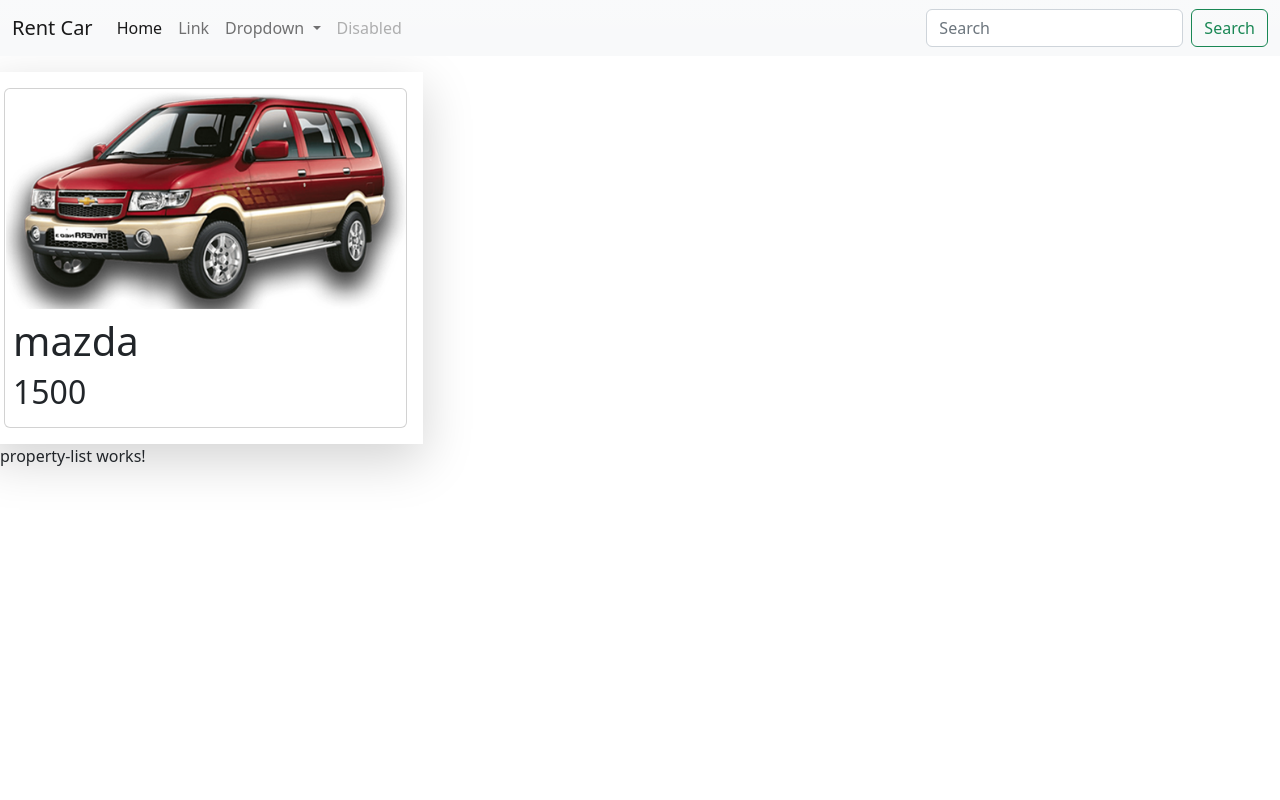
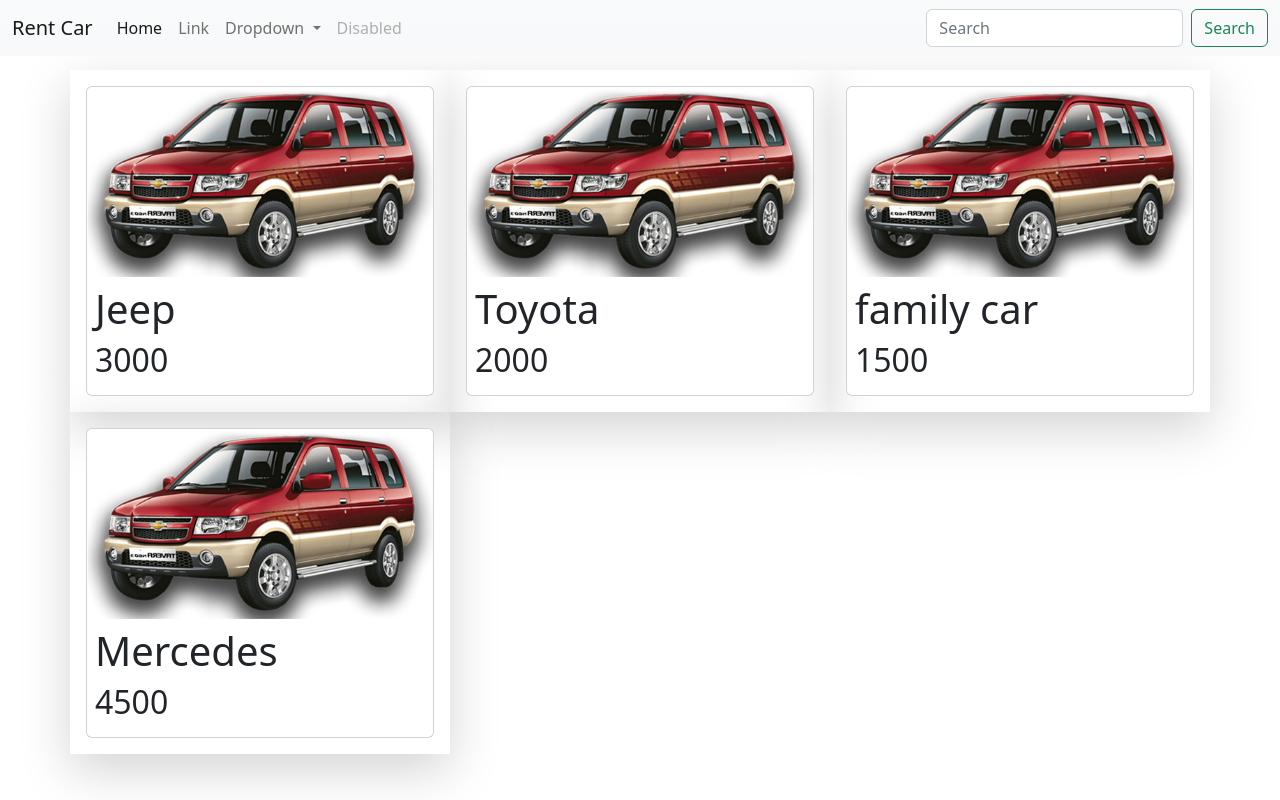
Before and after one commit to guylevy2307/albar2022, an Angular app in the folder frontend/: page / in a window 1280 px wide. Built offline with nearby package versions, Linux system fonts and the light colour scheme.

Commit message:
creating list

```diff
--- a/frontend/src/app/app.component.html
+++ b/frontend/src/app/app.component.html
@@ -1,8 +1,4 @@
 <app-nav-bar></app-nav-bar>
-<div class="center">
-<br/>
-<br/>
-<br/>
-  <app-property-car></app-property-car>
+<div class="container" style="margin-top:70px;">
   <app-property-list></app-property-list>
 </div>
--- a/frontend/src/app/property/property-car/property-car.component.html
+++ b/frontend/src/app/property/property-car/property-car.component.html
@@ -1,11 +1,8 @@
-<div class="row">
-  <div class="shadow-lg col-sm-4 p-3">
   <div class="card">
     <img class="propImg" src="assets/images/jeep.png">
     <div class="card-body p-2" >
-    <h1>{{Property.Type}}</h1>
-    <h2>{{Property.Price}}</h2>
+    <h1>{{property.Type}}</h1>
+    <h2>{{property.Price}}</h2>
+
   </div>
   </div>
-</div>
-</div>
--- a/frontend/src/app/property/property-car/property-car.component.ts
+++ b/frontend/src/app/property/property-car/property-car.component.ts
@@ -1,4 +1,4 @@
-import { Component, OnInit } from '@angular/core';
+import { Component, Input, OnInit } from '@angular/core';
 
 @Component({
   selector: 'app-property-car',
@@ -6,10 +6,7 @@
   styleUrls: ['./property-car.component.css']
 })
 export class PropertyCarComponent  {
-  Property:any ={
-    "Id":1,
-    "Type":"mazda",
-    "Price":"1500"
-  }
+  @Input() property:any
+
 
 }
--- a/frontend/src/app/property/property-list/property-list.component.html
+++ b/frontend/src/app/property/property-list/property-list.component.html
@@ -1 +1,5 @@
-<p>property-list works!</p>
+<div class="row">
+  <div *ngFor="let property of PropertyList" class="shadow-lg col-sm-4 p-3">
+    <app-property-car [property]="property"></app-property-car>
+  </div>
+</div>
--- a/frontend/src/app/property/property-list/property-list.component.ts
+++ b/frontend/src/app/property/property-list/property-list.component.ts
@@ -6,5 +6,26 @@
   styleUrls: ['./property-list.component.css']
 })
 export class PropertyListComponent {
+  PropertyList:Array<any> =[{
+    "Id":1,
+    "Type":"Jeep",
+    "Price":"3000"
+  },
+  {
+    "Id":2,
+    "Type":"Toyota",
+    "Price":"2000"
+  },{
+    "Id":3,
+    "Type":"family car",
+    "Price":"1500"
+  },{
+    "Id":4,
+    "Type":"Mercedes",
+    "Price":"4500"
+  }
+
+
+]
 
 }
```
Also changed, not shown: frontend/src/assets/images/innova.png (renamed from frontend/src/assets/images/innova-.png).
